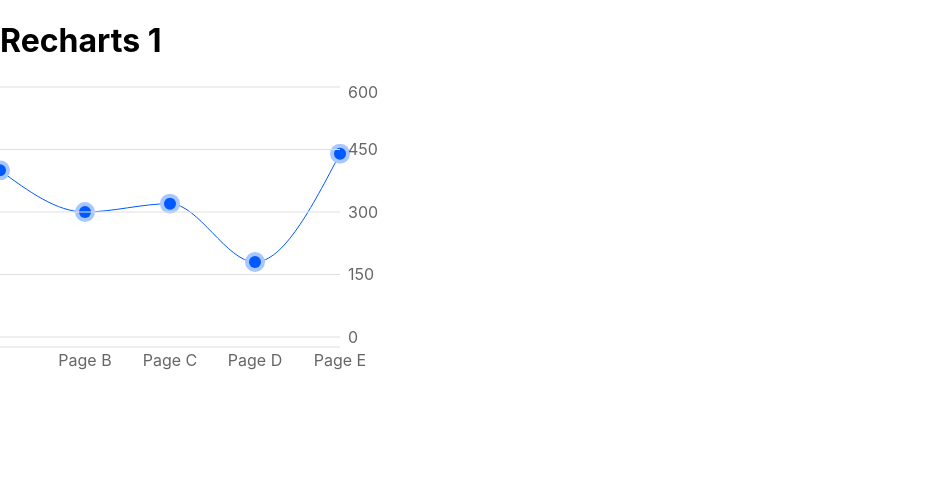
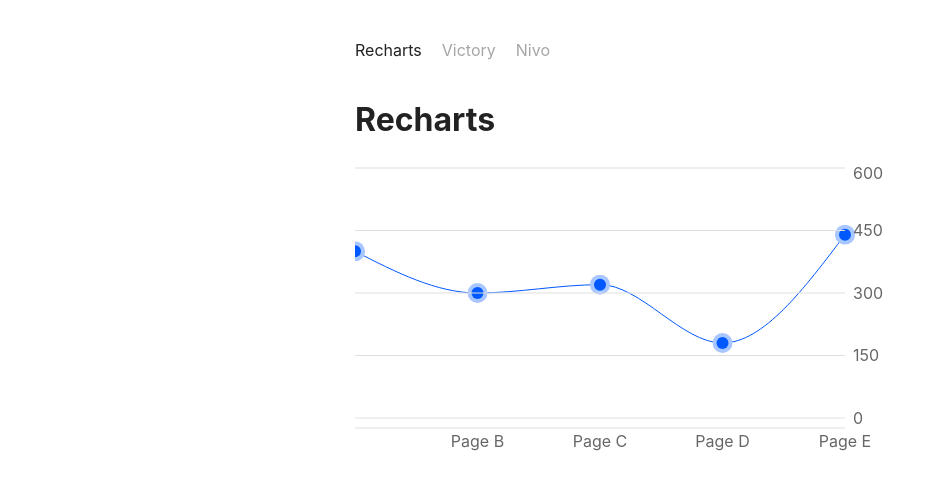
Before and after one commit to DmytroShvetsovDevPro/charts, a React (Create React App) app: page /recharts in a window 1280 px wide. Shown: the top 490 px of the page, without its empty margins (0-945 px from the left). Built offline with nearby package versions, Linux system fonts and the light colour scheme.

Commit message:
add some styles to the app view

```diff
--- /dev/null
+++ b/src/components/Layout.tsx
@@ -0,0 +1,31 @@
+import { FC } from 'react'
+import { NavLink } from 'react-router-dom';
+
+export const Layout: FC = ({ children }) => {
+  return (
+    <>
+      <header>
+        <div className="app-container">
+          <nav>
+            <ul>
+              <li>
+                <NavLink to="/recharts" activeClassName="active">Recharts</NavLink>
+              </li>
+              <li>
+                <NavLink to="/victory" activeClassName="active">Victory</NavLink>
+              </li>
+              <li>
+                <NavLink to="/nivo" activeClassName="active">Nivo</NavLink>
+              </li>
+            </ul>
+          </nav>
+        </div>
+      </header>
+      <main>
+        <div className="app-container">
+          {children}
+        </div>
+      </main>
+    </>
+  );
+};
--- a/src/index.css
+++ b/src/index.css
@@ -1,3 +1,9 @@
+*,
+*::before,
+*::after {
+  box-sizing: border-box;
+}
+
 body {
   margin: 0;
   font-family: -apple-system, BlinkMacSystemFont, 'Segoe UI', 'Roboto', 'Oxygen',
@@ -5,6 +11,43 @@ body {
     sans-serif;
   -webkit-font-smoothing: antialiased;
   -moz-osx-font-smoothing: grayscale;
+  color: #222;
+}
+
+.app-container {
+  max-width: 600px;
+  margin: 0 auto;
+  padding: 0 15px;
+}
+
+h1 {
+  margin: 0 0 24px;
+  font-size: 32px;
+}
+
+header {
+  padding: 40px 0;
+}
+
+nav ul {
+  display: flex;
+  margin: 0;
+  padding: 0;
+  list-style: none;
+}
+
+nav li {
+  margin-right: 20px;
+}
+
+nav a {
+  text-decoration: none;
+  color: inherit;
+  opacity: 0.4;
+}
+
+nav a.active {
+  opacity: 1;
 }
 
 .recharts-cartesian-axis line {
--- a/src/screens/Home.tsx
+++ b/src/screens/Home.tsx
@@ -1,22 +1,11 @@
-import React from 'react';
-import { Link } from 'react-router-dom';
+import { Layout } from '../components/Layout';
 
 export const Home = () => {
   return (
-    <div>
-      <nav>
-        <ul>
-          <li>
-            <Link to="/recharts">Recharts</Link>
-          </li>
-          <li>
-            <Link to="/victory">Victory</Link>
-          </li>
-          <li>
-            <Link to="/nivo">Nivo</Link>
-          </li>
-        </ul>
-      </nav>
-    </div>
-  )
+    <Layout>
+      <h1>
+        Check the charts 📊👆
+      </h1>
+    </Layout>
+  );
 };
--- a/src/screens/Nivo.tsx
+++ b/src/screens/Nivo.tsx
@@ -1,5 +1,7 @@
 import { FC } from 'react';
 import { ResponsiveBump } from '@nivo/bump';
+
+import { Layout } from '../components/Layout';
 
 // const data = [
 //   {
@@ -334,9 +336,10 @@ const lightweightData = [
 
 export const Nivo: FC = () => {
   return (
-    <div style={{ height: 400 }}>
-      <h1>Nivo 2</h1>
+    <Layout>
+      <h1>Nivo</h1>
 
+      <div style={{ height: 420 }}>
         <ResponsiveBump
           data={lightweightData}
           margin={{ top: 40, right: 100, bottom: 40, left: 60 }}
@@ -372,5 +375,6 @@ export const Nivo: FC = () => {
           }}
         />
       </div>
+    </Layout>
   );
 };
--- a/src/screens/Recharts.tsx
+++ b/src/screens/Recharts.tsx
@@ -1,5 +1,7 @@
 import React, { FC } from 'react';
 import { LineChart, Line, CartesianGrid, ResponsiveContainer, Tooltip, XAxis, YAxis } from 'recharts';
+
+import { Layout } from '../components/Layout';
 
 const data = [
   { name: 'Page A', uv: 400 },
@@ -24,10 +26,10 @@ const CustomizedDot: FC<any> = (props) => {
 
 export const Recharts: FC = () => {
   return (
-    <div>
-      <h1>Recharts 1</h1>
+    <Layout>
+      <h1>Recharts</h1>
 
-      <div style={{ maxWidth: 420, height: 300 }}>
+      <div style={{ height: 300 }}>
         <ResponsiveContainer width="100%" height="100%">
           <LineChart width={600} height={300} data={data} margin={{ top: 5, right: 20, bottom: 5, left: 0 }}>
             <Line type="monotone" dataKey="uv" stroke="#0058ff" dot={<CustomizedDot />} />
@@ -38,6 +40,6 @@ export const Recharts: FC = () => {
           </LineChart>
         </ResponsiveContainer>
       </div>
-    </div>
+    </Layout>
   );
 };
--- a/src/screens/Victory.tsx
+++ b/src/screens/Victory.tsx
@@ -1,13 +1,14 @@
 import { FC } from 'react';
 import { VictoryChart, VictoryLine, VictoryVoronoiContainer } from 'victory';
 
+import { Layout } from '../components/Layout';
+
 export const Victory: FC = () => {
   return (
-    <div>
-      <h1>Victory 3</h1>
+    <Layout>
+      <h1>Victory</h1>
 
-      <div style={{ maxWidth: 400 }}>
-        <VictoryChart>
+      <VictoryChart>
           <VictoryLine
             // labelComponent={
             //   <VictoryTooltip
@@ -42,7 +43,6 @@ export const Victory: FC = () => {
             ]}
           />
         </VictoryChart>
-      </div>
-    </div>
+    </Layout>
   );
 };
```
Lines whose indentation alone changed are shown as unchanged.
